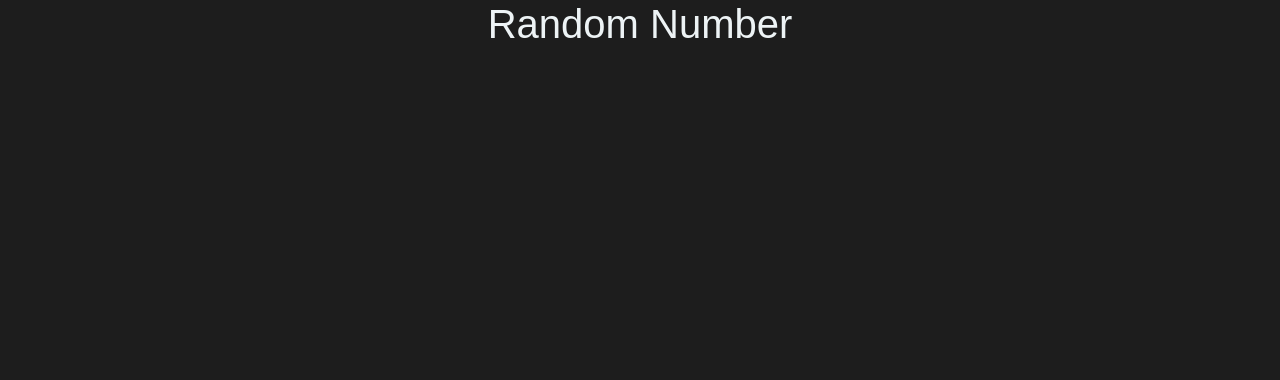
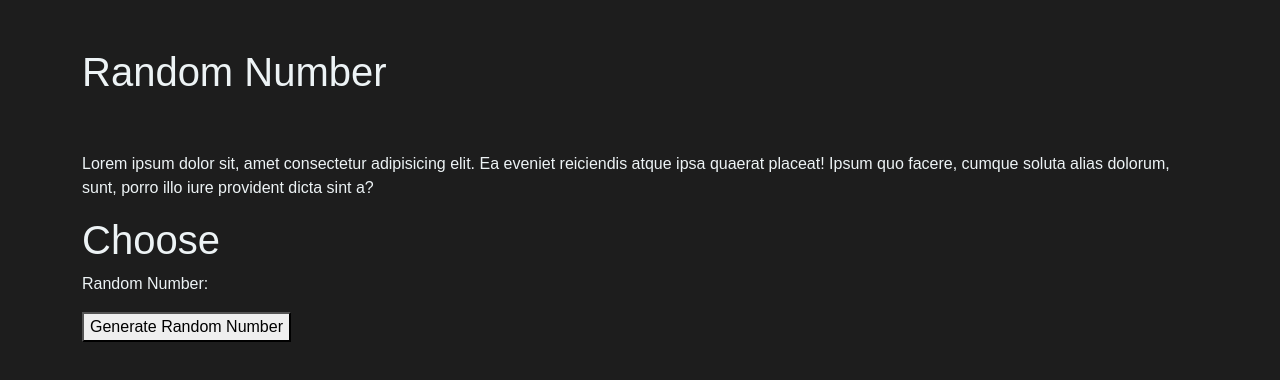
Before and after one commit to JungleKiosk/random_number, a Vue app: page / in a window 1280 px wide. Shown: the top 380 px of the page. Built offline with nearby package versions, Linux system fonts and the light colour scheme.

Commit message:
random number button

```diff
--- a/src/App.vue
+++ b/src/App.vue
@@ -1,17 +1,27 @@
-<script setup>
+<script>
+
+import AppHeader from './components/AppHeader.vue';
+import AppMain from './components/AppMain.vue';
+
+export default {
+  data() {
+    return {
+    };
+  },
+  components: { AppHeader, AppMain },
+}
+
+
+
+
 </script>
 
 <template>
-  <div class="container">
-    <div class="row">
-      <div class="col-12">
-        <h1 class="text-center">Random Number</h1>
-      </div>
-    </div>
-  </div>
+
+  <AppHeader></AppHeader>
+  <AppMain></AppMain>
+
 
 </template>
 
-<style scoped>
-
-</style>
+<style scoped></style>
--- /dev/null
+++ b/src/components/AppHeader.vue
@@ -0,0 +1,17 @@
+<script setup>
+</script>
+
+<template>
+  <div class="container my-5">
+    <div class="row">
+      <div class="col-12">
+        <h1 class="">Random Number</h1>
+      </div>
+    </div>
+  </div>
+
+</template>
+
+<style scoped>
+
+</style>
--- /dev/null
+++ b/src/components/AppMain.vue
@@ -0,0 +1,23 @@
+<script setup>
+import RandoNumber from './RandoNumber.vue';
+
+</script>
+
+<template>
+    <div class="container">
+        <div class="row">
+            <div class="col-12">
+                <p>
+                    Lorem ipsum dolor sit, amet consectetur adipisicing elit. Ea eveniet reiciendis atque ipsa quaerat
+                    placeat! Ipsum quo facere, cumque soluta alias dolorum, sunt, porro illo iure provident dicta sint a?
+                </p>
+
+
+
+            </div>
+        </div>
+    </div>
+    <RandoNumber></RandoNumber>
+</template>
+
+<style scoped></style>
--- /dev/null
+++ b/src/components/RandoNumber.vue
@@ -0,0 +1,40 @@
+
+<script setup>
+
+import { ref } from 'vue';
+
+const numbers = [...Array(22).keys()].filter(num => num !== 7 && num !== 8 && num !== 22);
+// Lista dei numeri da cui scegliere casualmente
+/* The three dots (...) in this context are used to create a copy of the array generated by the Array(22).keys() call and then expand it into a new array. This technique is known as a "spread operator" in JavaScript.
+
+Here's how it works:
+
+Array(22).keys() creates an iterable object representing the keys (indexes) of the elements in an array of length 22. This iterable is not a true array, but can be converted to one.
+
+[...Array(22).keys()] uses the spread operator to copy the keys from the generated iterable and create a new array. So we get an array that goes from 0 to 21, which represents the indices of an array of length 22.
+
+.filter(num => num !== 7 && num !== 8 && num !== 22) is then applied to this new array to exclude the numbers 7, 8, and 22, returning an array containing only the desired numbers.
+
+Essentially, the three dots (...) are used to convert the iterable to an array and facilitate data manipulation. */
+const randomNumber = ref(null);
+
+const generateRandomNumber = () => {
+    const randomIndex = Math.floor(Math.random() * numbers.length);
+    randomNumber.value = numbers[randomIndex];
+};
+
+</script>
+
+<template>
+    <div class="container">
+        <div class="row">
+            <div class="col-12">
+                <h1>Choose</h1>
+                <p>Random Number: {{ randomNumber }}</p>
+                <button @click="generateRandomNumber">Generate Random Number</button>
+            </div>
+        </div>
+    </div>
+</template>
+
+<style scoped></style>
```
